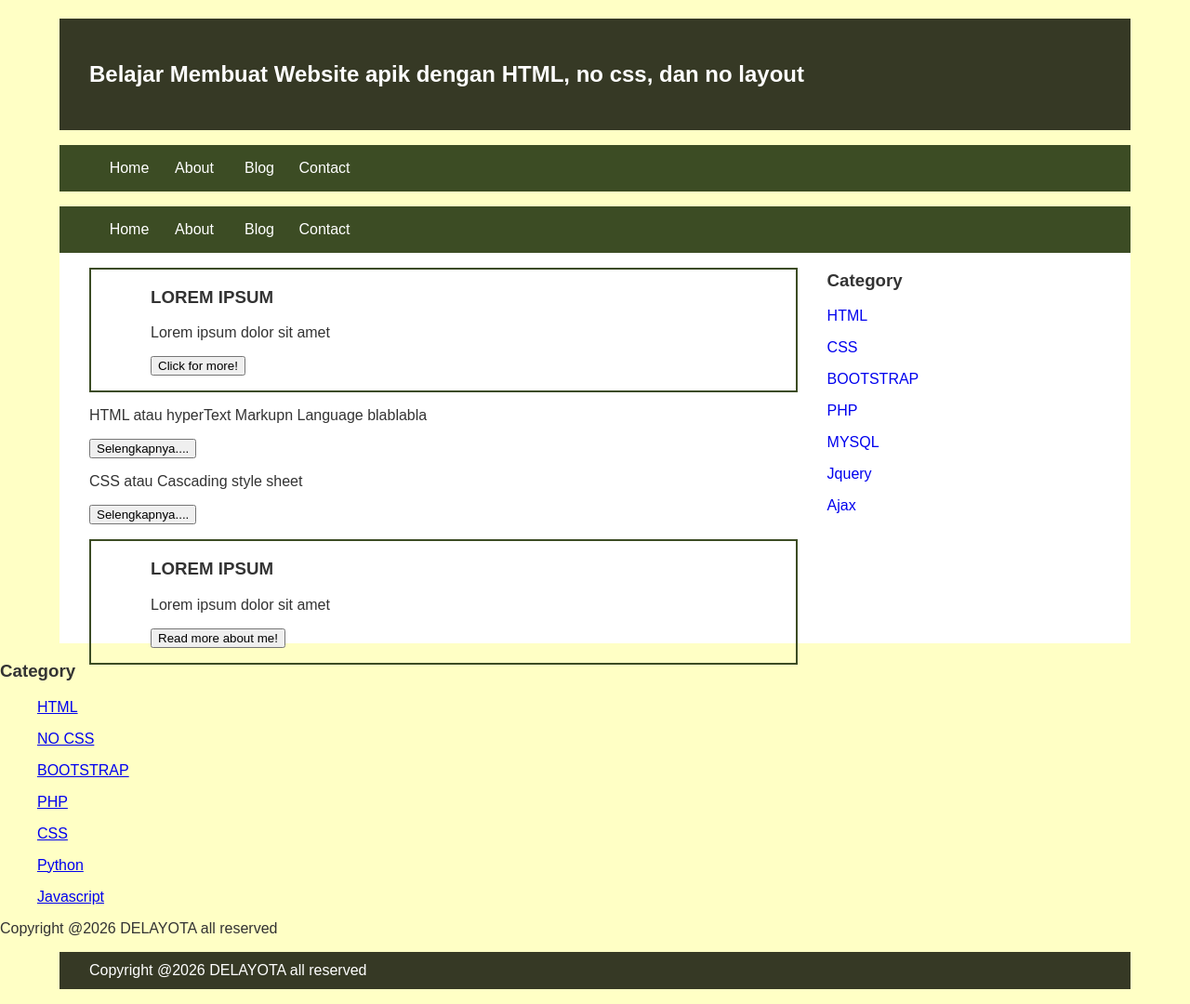
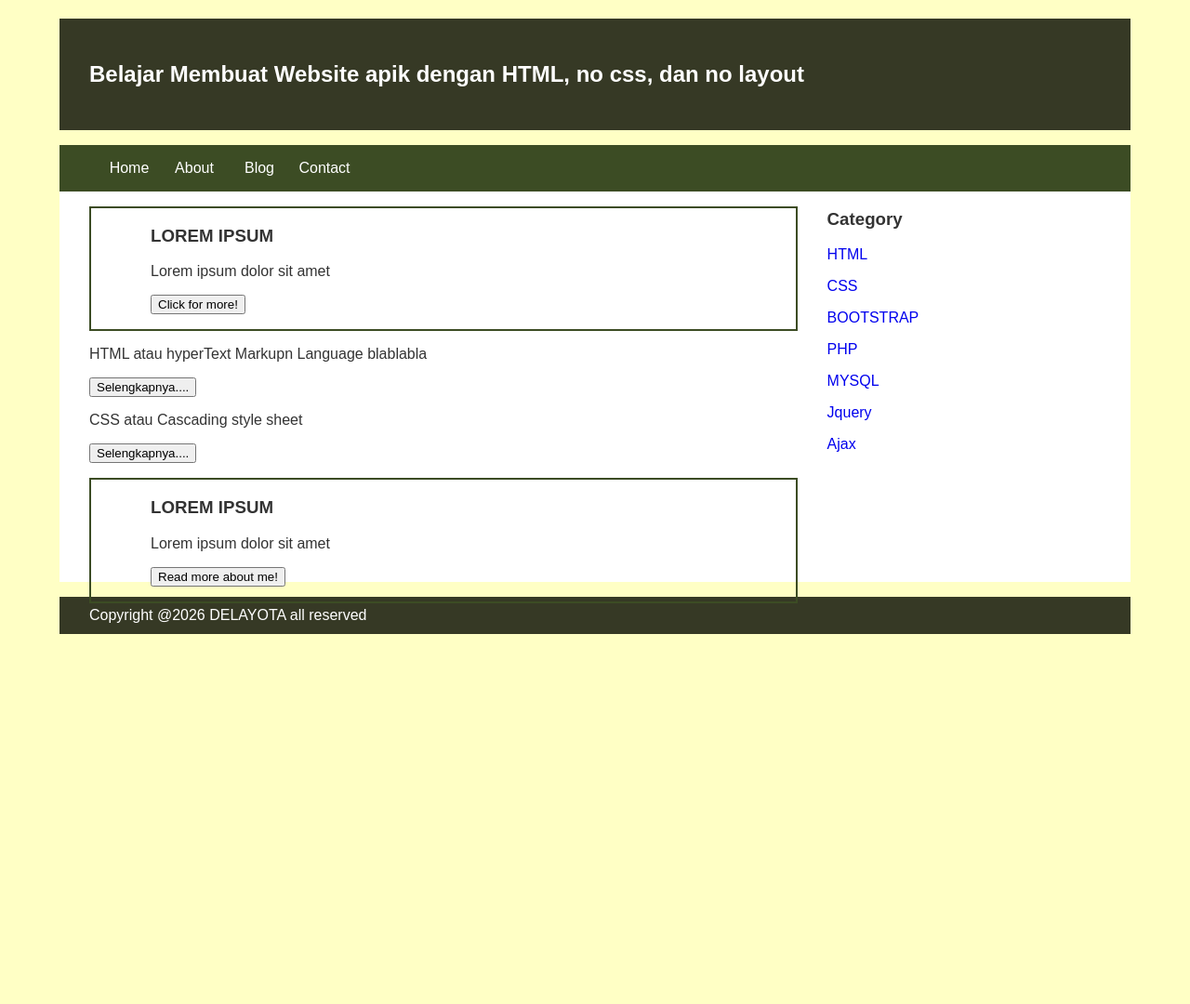
Before and after one commit to atharzidan71-arch/Zidan-E6-7, a plain HTML site: page index.html in a window 1280 px wide. Shown: the whole page at 93% size. After the commit the page ends 800 px from the top, so only its background shows below. Drawn offline with Linux system fonts and the light colour scheme.

Commit message:
Update index.html

```diff
--- a/index.html
+++ b/index.html
@@ -23,14 +23,6 @@
 </div>
 
 
-    </div>
-    <div class="menu">
-        <ul>
-            <li><a href="index.html">Home</a></li>
-            <li><a href="about.html">About</a></li>
-            <li><a href="#">Blog</a></li>
-            <li><a href="#">Contact</a></li>
-        </ul>
     </div>
     <div class="content">
         <div class="jarak">
@@ -80,18 +72,7 @@
         </div>
     </div>
 
-  <h3>Category</h3>
-  <ul>
-   <p><a href="#" >HTML</a></p>
-   <p><a href="#" >NO CSS</a></p>
-   <p><a href="#" >BOOTSTRAP</a></p>
-   <p><a href="#" >PHP</a></p>
-   <p><a href="#" >CSS</a></p>
-   <p><a href="#" >Python</a></p>
-   <p><a href="#" >Javascript</a></p>
-  </ul>
-   <p>Copyright @2026 DELAYOTA all reserved</p>
- </body>
+
     <div class="footer">
         <div class="jarak">
             <p>Copyright @2026 DELAYOTA all reserved</p>
```
